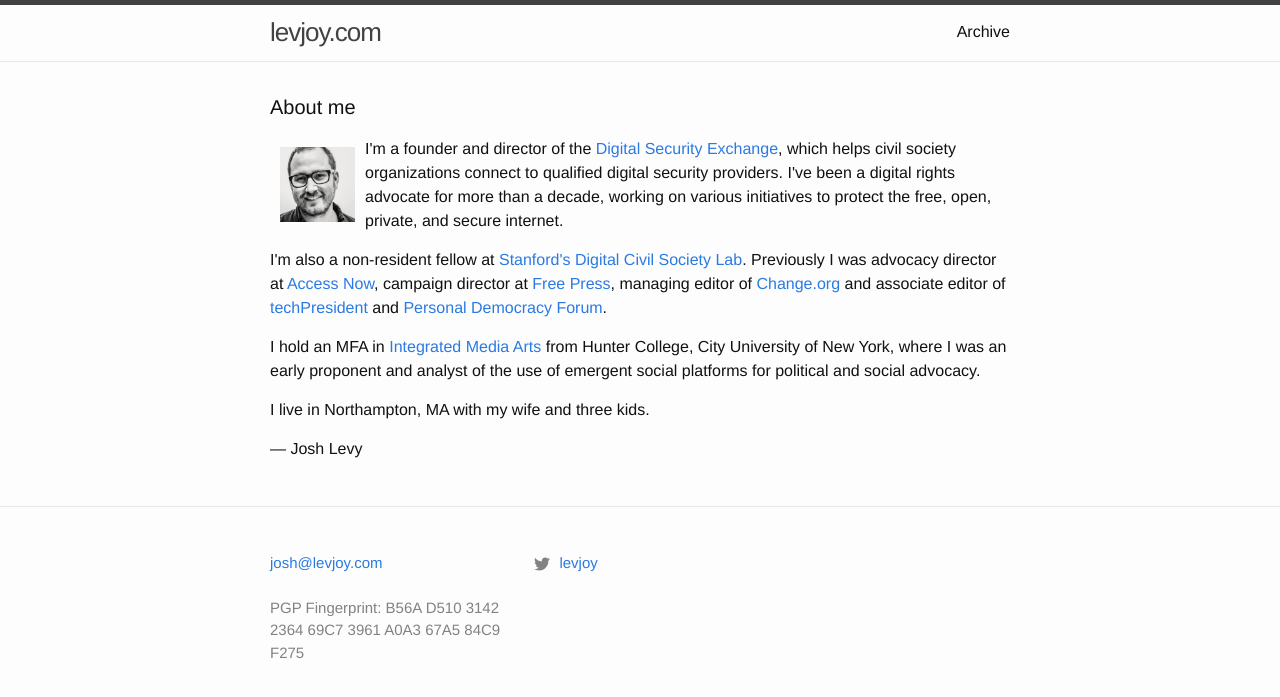
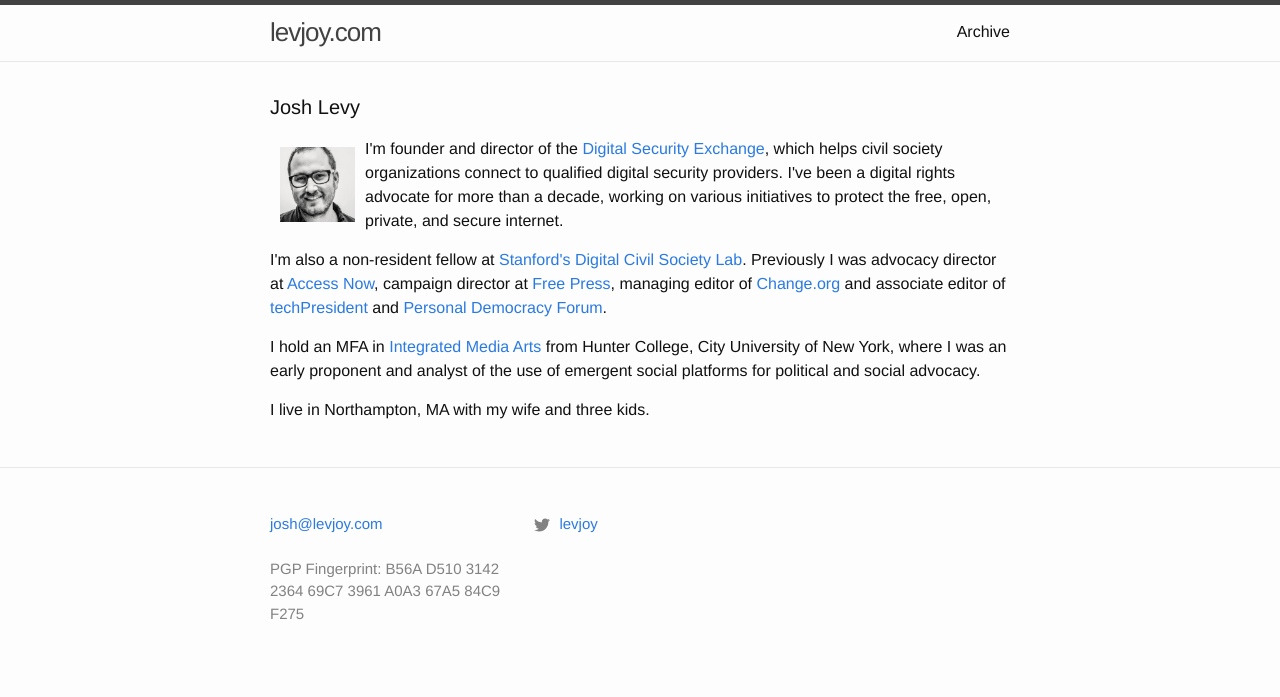
Before and after one commit to levjoy/levjoy.github.io, a Jekyll site: the page built from index.md, in a window 1280 px wide. Shown: the top 697 px of the page. Built offline with Jekyll 4.4.1, drawn with Linux system fonts in a browser that asks for light colours.

Commit message:
updated home page

```diff
--- a/_layouts/home.md
+++ b/_layouts/home.md
@@ -4,19 +4,17 @@
 
 <div class="home">
 
-  <h1 class="page-heading">About me</h1>
+  <h1 class="page-heading">Josh Levy</h1>
 
   <img src="/pics/b_w_levy.jpg" alt-="Levy painting" height="75" align="left" hspace="10" vspace="10">
 
-<p>I'm a founder and director of the <a href="https://www.digitalsecurityexchange.org/">Digital Security Exchange</a>, which helps civil society organizations connect to qualified digital security providers. I've been a digital rights advocate for more than a decade, working on various initiatives to protect the free, open, private, and secure internet.
+<p>I'm founder and director of the <a href="https://www.digitalsecurityexchange.org/">Digital Security Exchange</a>, which helps civil society organizations connect to qualified digital security providers. I've been a digital rights advocate for more than a decade, working on various initiatives to protect the free, open, private, and secure internet.
 
 <p>I'm also a non-resident fellow at <a href="https://pacscenter.stanford.edu/digital-civil-society/">Stanford's Digital Civil Society Lab</a>. Previously I was advocacy director at <a href="http://accessnow.org/">Access Now</a>, campaign director at <a href="http://www.freepress.net">Free Press</a>, managing editor of <a href="http://www.change.org">Change.org</a> and associate editor of <a href="http://www.techpresident.com">techPresident</a> and <a href="http://www.personaldemocracy.com">Personal Democracy Forum</a>.
 
   <p>I hold an MFA in <a href="http://ima-mfa.hunter.cuny.edu/">Integrated Media Arts</a> from Hunter College, City University of New York, where I was an early proponent and analyst of the use of emergent social platforms for political and social advocacy.
 
   <p>I live in Northampton, MA with my wife and three kids.
-
-  <p>— Josh Levy
 
 
   <!-- <ul class="post-list">
```
